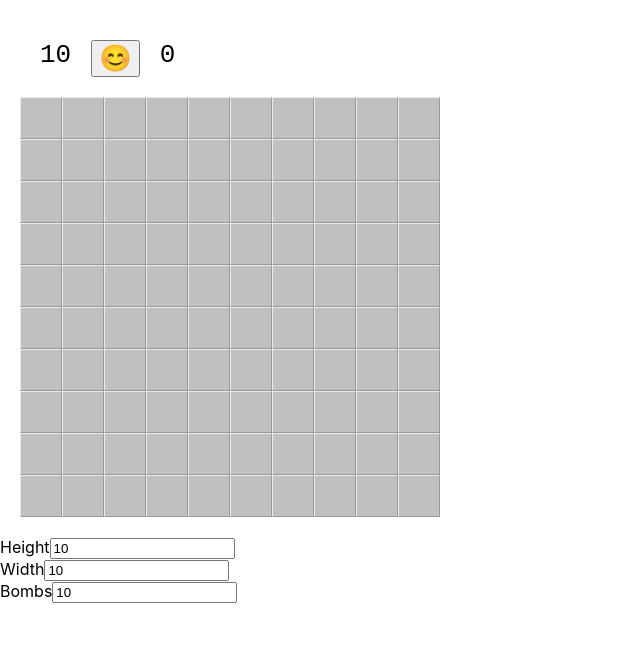
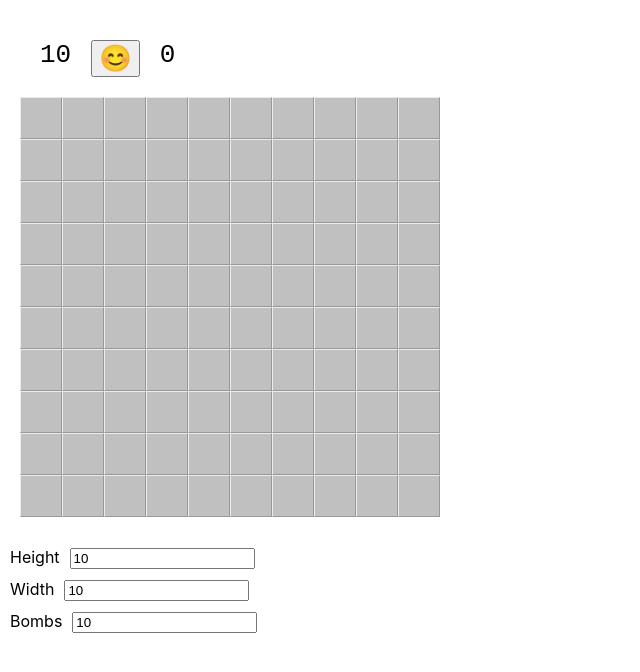
Before and after one commit to kirken93/minesweeper, a React (Create React App) app: page / in a window 1280 px wide. Shown: the top 672 px of the page, without its empty margins (0-640 px from the left). Built offline with nearby package versions, Linux system fonts and the light colour scheme.

Commit message:
add simple styles for text field

```diff
--- a/src/components/TextField.jsx
+++ b/src/components/TextField.jsx
@@ -6,7 +6,7 @@ const TextField = (props) => {
     props.onChange(event.target.value);
   };
 
-  return <div>
+  return <div className="text-field">
     <label htmlFor={props.id}>{props.label}</label>
     <input type="text"
            id={props.id}
--- a/src/styles/App.scss
+++ b/src/styles/App.scss
@@ -51,3 +51,11 @@
     }
   }
 }
+
+.text-field {
+  margin: 10px;
+
+  label {
+    margin-right: 10px;
+  }
+}
```
